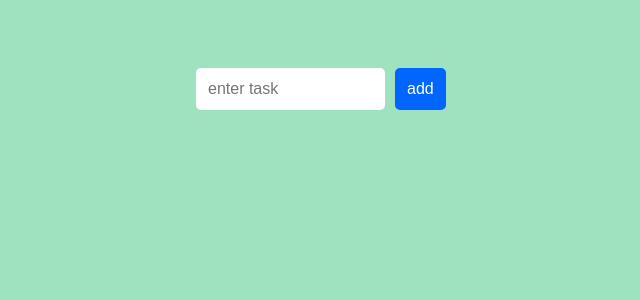
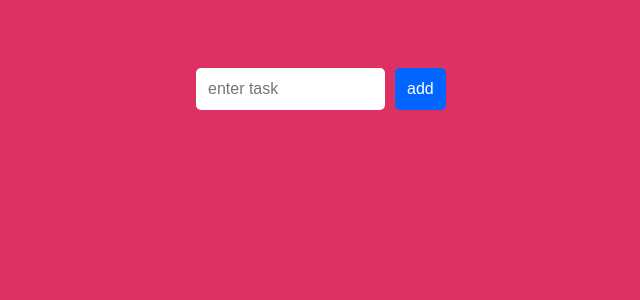
Before and after one commit to Atombarane/Reactjs-sample, a React (Create React App) app: page / in a window 1280 px wide. Shown: the top 300 px of the page, without its empty margins (319-959 px from the left). Built offline with nearby package versions, Linux system fonts and the light colour scheme.

Commit message:
Color changed to #DE3163

```diff
--- a/src/index.css
+++ b/src/index.css
@@ -1,6 +1,6 @@
 body {
   padding: 50px;
-  background-color: #9FE2BF;
+  background-color: #DE3163;
   font-family: sans-serif;
 }
 #container {
```
